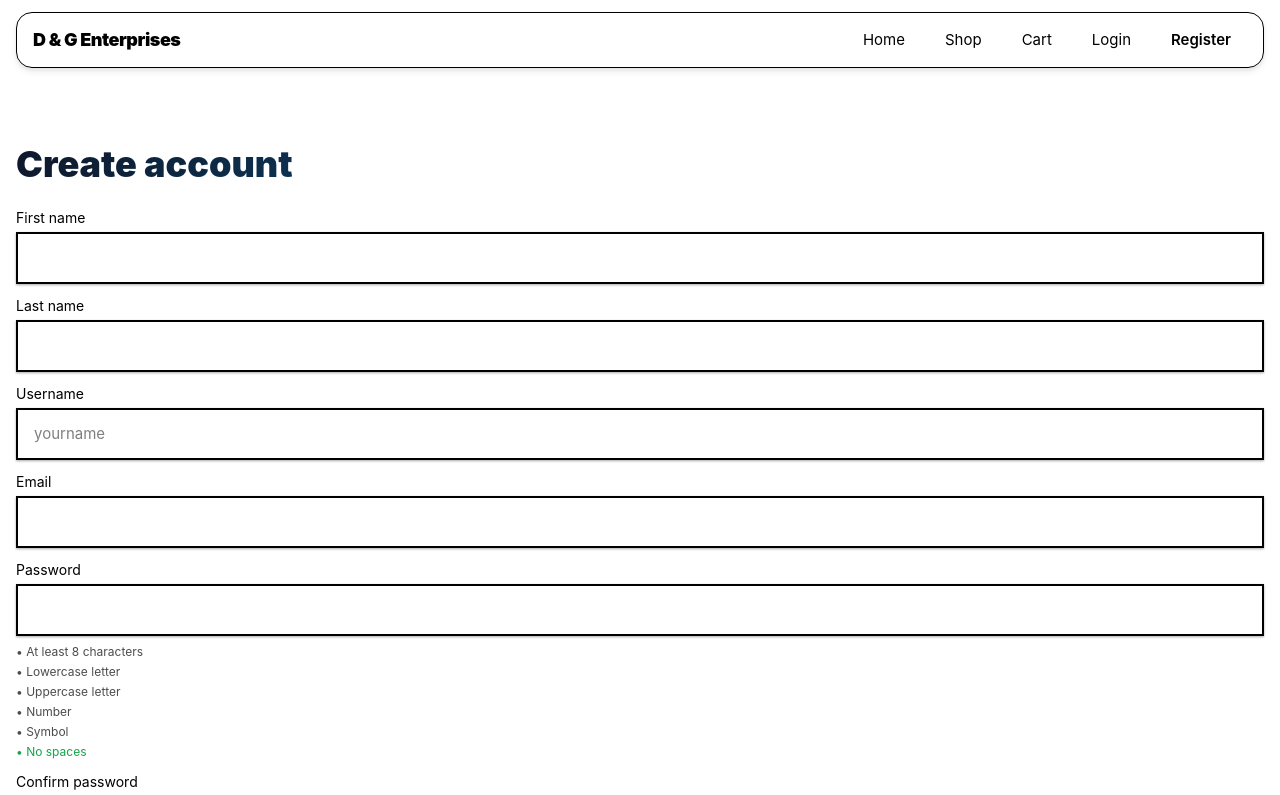
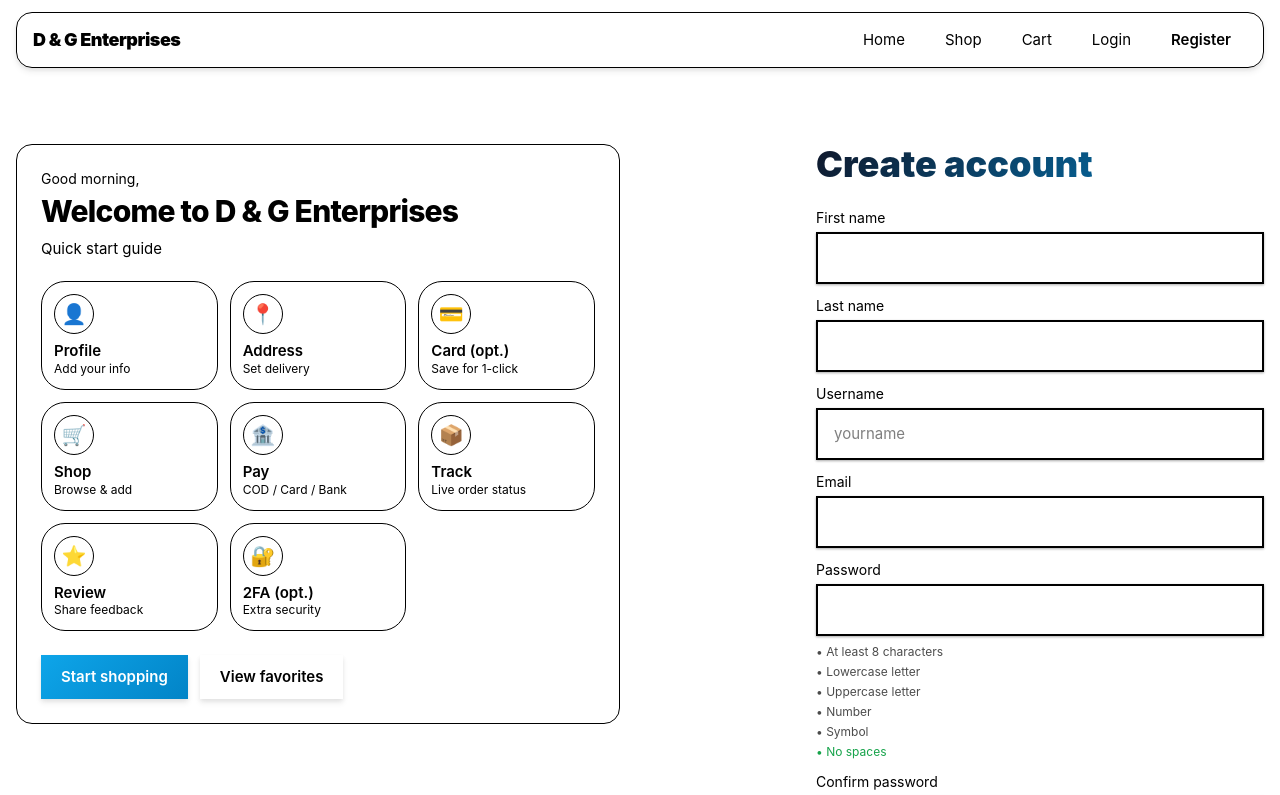
Before and after one commit to SupunKalharaJayasinghe/clothing-ecommerce, a React (Vite) app in the folder client/: page /register in a window 1280 px wide. Shown: the top 795 px of the page. Built offline with nearby package versions, Linux system fonts and the light colour scheme; no server answers.

Commit message:
do some update in register page

```diff
--- a/client/src/pages/Register.jsx
+++ b/client/src/pages/Register.jsx
@@ -3,6 +3,7 @@ import { useAppDispatch, useAppSelector } from '../app/hooks'
 import { registerUser } from '../features/auth/authSlice'
 import { useNavigate, Link, useLocation } from 'react-router-dom'
 import { getNextFromSearch, getLoginPathWithNext } from '../lib/nextParam'
+import { APP_NAME } from '../lib/constants'
 
 const usernameRegex = /^[a-z0-9_.]+$/ // lower letters, numbers, _, .
 const emailRegex = /^[^\s@]+@[^\s@]+\.[^\s@]+$/
@@ -40,6 +41,14 @@ function validate(form) {
   return errors
 }
 
+function getGreeting() {
+  const h = new Date().getHours()
+  if (h < 5) return 'Good night'
+  if (h < 12) return 'Good morning'
+  if (h < 18) return 'Good afternoon'
+  return 'Good evening'
+}
+
 export default function Register() {
   const dispatch = useAppDispatch()
   const nav = useNavigate()
@@ -47,6 +56,7 @@ export default function Register() {
   const { status, error } = useAppSelector(s => s.auth)
 
   const nextPath = useMemo(() => getNextFromSearch(location.search), [location.search])
+  const greeting = useMemo(() => getGreeting(), [])
 
   const [form, setForm] = useState({
     firstName: '', lastName: '', username: '', email: '',
@@ -76,14 +86,69 @@ export default function Register() {
     if (registerUser.fulfilled.match(res)) nav(nextPath, { replace: true })
   }
 
-  const inputCls = "input"
+  const inputCls = 'input'
+
+  // concise, icon-based getting-started tiles
+  const steps = useMemo(() => ([
+    { icon: '👤', title: 'Profile', hint: 'Add your info', to: '/account' },
+    { icon: '📍', title: 'Address', hint: 'Set delivery', to: '/account' },
+    { icon: '💳', title: 'Card (opt.)', hint: 'Save for 1-click', to: '/account' },
+    { icon: '🛒', title: 'Shop', hint: 'Browse & add', to: '/products' },
+    { icon: '🏦', title: 'Pay', hint: 'COD / Card / Bank', to: '/checkout' },
+    { icon: '📦', title: 'Track', hint: 'Live order status', to: '/orders' },
+    { icon: '⭐', title: 'Review', hint: 'Share feedback', to: '/products' },
+    { icon: '🔐', title: '2FA (opt.)', hint: 'Extra security', to: '/account' }
+  ]), [])
 
   return (
-    <div className="container-app section max-w-md">
-      <h1 className="section-title">Create account</h1>
+    <div className="container-app section">
+      <div className="grid grid-cols-1 lg:grid-cols-2 gap-10 items-start">
+        {/* Left: Welcome & concise icon steps */}
+        <aside className="order-2 lg:order-1">
+          <div className="rounded-2xl border p-6 bg-white">
+            <p className="text-sm text-[--color-muted]">{greeting},</p>
+            <h1 className="text-3xl font-extrabold tracking-tight mt-1">
+              Welcome to {APP_NAME}
+            </h1>
+            <p className="mt-2 text-[--color-muted]">
+              Quick start guide
+            </p>
+
+            <div className="mt-5 grid grid-cols-2 sm:grid-cols-3 gap-3">
+              {steps.map((s, i) => (
+                <Link
+                  to={s.to}
+                  key={i}
+                  className="flex flex-col gap-2 rounded-xl border p-3 hover:shadow-sm transition bg-white"
+                >
+                  <div className="w-10 h-10 rounded-full border flex items-center justify-center text-xl">
+                    <span aria-hidden>{s.icon}</span>
+                  </div>
+                  <div>
+                    <div className="font-semibold leading-tight">{s.title}</div>
+                    <div className="text-xs text-[--color-muted]">{s.hint}</div>
+                  </div>
+                </Link>
+              ))}
+            </div>
+
+            <div className="mt-6 flex flex-wrap gap-3">
+              <Link to="/products" className="btn btn-primary">Start shopping</Link>
+              <Link to="/favorites" className="btn">View favorites</Link>
+            </div>
+          </div>
+        </aside>
+
+        {/* Right: Registration Form */}
+        <section className="order-1 lg:order-2">
+          <div className="max-w-md ml-auto">
+            <h2 className="section-title">Create account</h2>
             {nextPath !== '/' && (
-        <p className="text-xs text-[--color-muted] mt-1">You’ll be returned to <span className="font-mono">{nextPath}</span> after signup.</p>
+              <p className="text-xs text-[--color-muted] mt-1">
+                You’ll be returned to <span className="font-mono">{nextPath}</span> after signup.
+              </p>
             )}
+
             <form onSubmit={onSubmit} className="mt-6 grid grid-cols-1 gap-3">
               <div>
                 <label className="block text-sm mb-1">First name</label>
@@ -188,14 +253,14 @@ export default function Register() {
 
               <p className="text-sm mt-2">
                 Already have an account?{' '}
-          <Link
-            className="underline"
-            to={getLoginPathWithNext(nextPath)}
-          >
+                <Link className="underline" to={getLoginPathWithNext(nextPath)}>
                   Login
                 </Link>
               </p>
             </form>
           </div>
+        </section>
+      </div>
+    </div>
   )
 }
```
Lines whose indentation alone changed are shown as unchanged.
